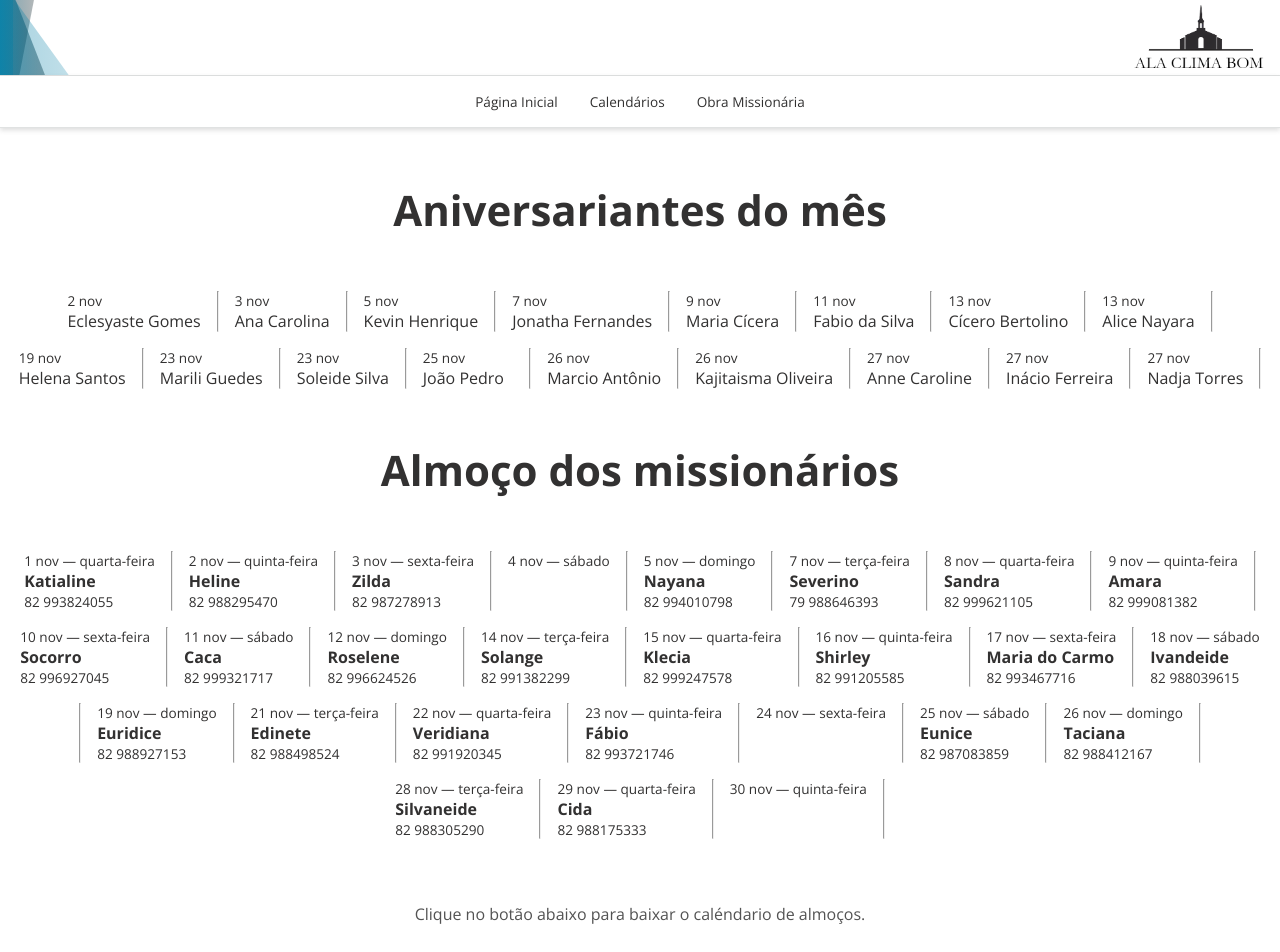
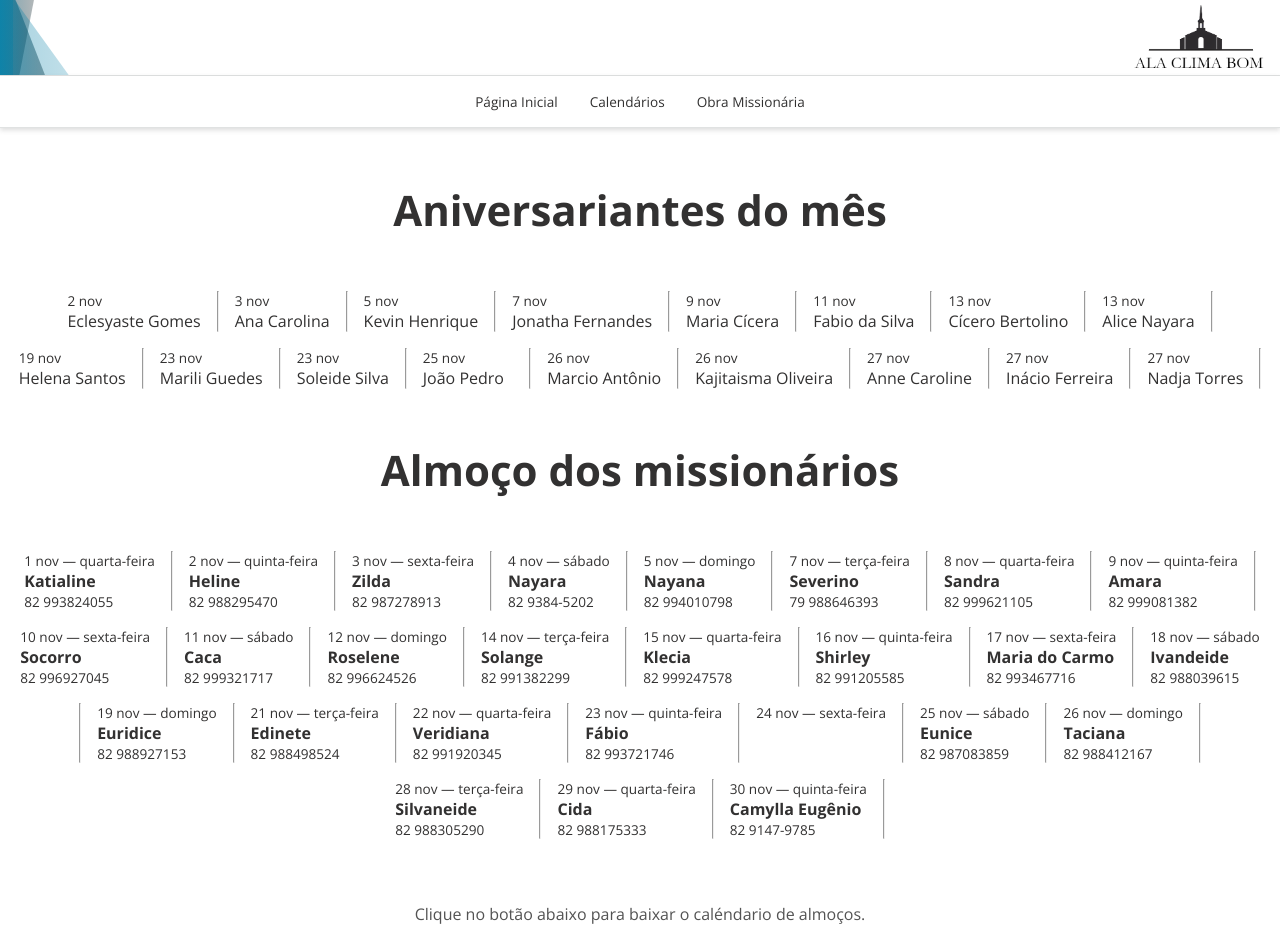
Before and after one commit to jonathafernandes/alaclimabom, a React (Vite) app: page /calendars in a window 1280 px wide. Shown: the top 952 px of the page. Built offline with nearby package versions, Linux system fonts and the light colour scheme.

Commit message:
feat(lunches): update content list

```diff
--- a/src/components/Lunches.jsx
+++ b/src/components/Lunches.jsx
@@ -6,7 +6,7 @@ export function Lunches() {
         { date: '1 nov — quarta-feira', name: 'Katialine', contact: '82 993824055' },
         { date: '2 nov — quinta-feira', name: 'Heline', contact: '82 988295470' },
         { date: '3 nov — sexta-feira', name: 'Zilda', contact: '82 987278913' },
-        { date: '4 nov — sábado', name: '', contact: '' },
+        { date: '4 nov — sábado', name: 'Nayara', contact: '82 9384-5202' },
         { date: '5 nov — domingo', name: 'Nayana', contact: '82 994010798' },
         { date: '7 nov — terça-feira', name: 'Severino', contact: '79 988646393' },
         { date: '8 nov — quarta-feira', name: 'Sandra', contact: '82 999621105' },
@@ -28,7 +28,7 @@ export function Lunches() {
         { date: '26 nov — domingo', name: 'Taciana', contact: '82 988412167' },
         { date: '28 nov — terça-feira', name: 'Silvaneide', contact: '82 988305290' },
         { date: '29 nov — quarta-feira', name: 'Cida', contact: '82 988175333' },
-        { date: '30 nov — quinta-feira', name: '', contact: '' },
+        { date: '30 nov — quinta-feira', name: 'Camylla Eugênio', contact: '82 9147-9785' },
     ];
 
     return (
```
